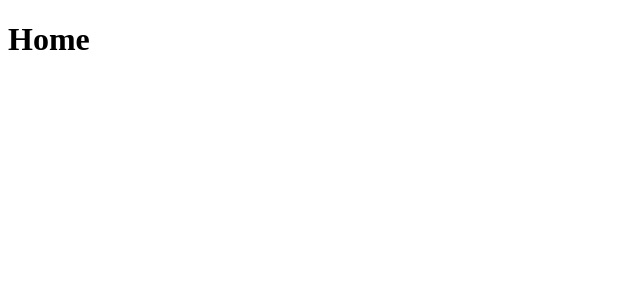
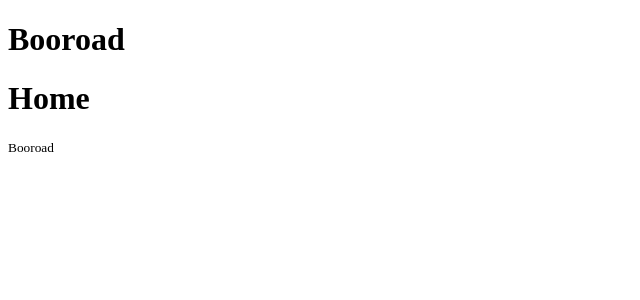
Before and after one commit to gabriele-fontana/booroad, a React (Vite) app: page / in a window 1280 px wide. Shown: the top 300 px of the page, without its empty margins (0-640 px from the left). Built offline with nearby package versions, Linux system fonts and the light colour scheme.

Commit message:
add main layout using nested routes

```diff
--- a/src/App.jsx
+++ b/src/App.jsx
@@ -1,13 +1,16 @@
 import { BrowserRouter, Routes, Route } from "react-router";
 import HomePage from "./pages/HomePage";
 import DetailPage from "./pages/DetailPage";
+import MainLayout from "./layouts/MainLayout";
 
 function App() {
   return (
     <BrowserRouter>
       <Routes>
-        <Route index element={<HomePage />} />
-        <Route path="/travel/:id" element={<DetailPage />} />
+        <Route element={<MainLayout />}>
+          <Route index element={<HomePage />} />
+          <Route path="/travel/:id" element={<DetailPage />} />
+        </Route>
       </Routes>
     </BrowserRouter>
   );
--- a/src/components/AppFooter.jsx
+++ b/src/components/AppFooter.jsx
@@ -1,4 +1,4 @@
-export default function Footer() {
+export default function AppFooter() {
 
     return (
         <footer>
--- a/src/components/AppHeader.jsx
+++ b/src/components/AppHeader.jsx
@@ -1,4 +1,4 @@
-export default function Header() {
+export default function AppHeader() {
 
     return (
         <header>
--- a/src/layouts/MainLayout.jsx
+++ b/src/layouts/MainLayout.jsx
@@ -1,6 +1,6 @@
 import { Outlet } from "react-router";
-import Header from "../components/AppHeader";
-import Footer from "../components/AppFooter";
+import AppHeader from "../components/AppHeader";
+import AppFooter from "../components/AppFooter";
 
 export default function MainLayout() {
 
```
